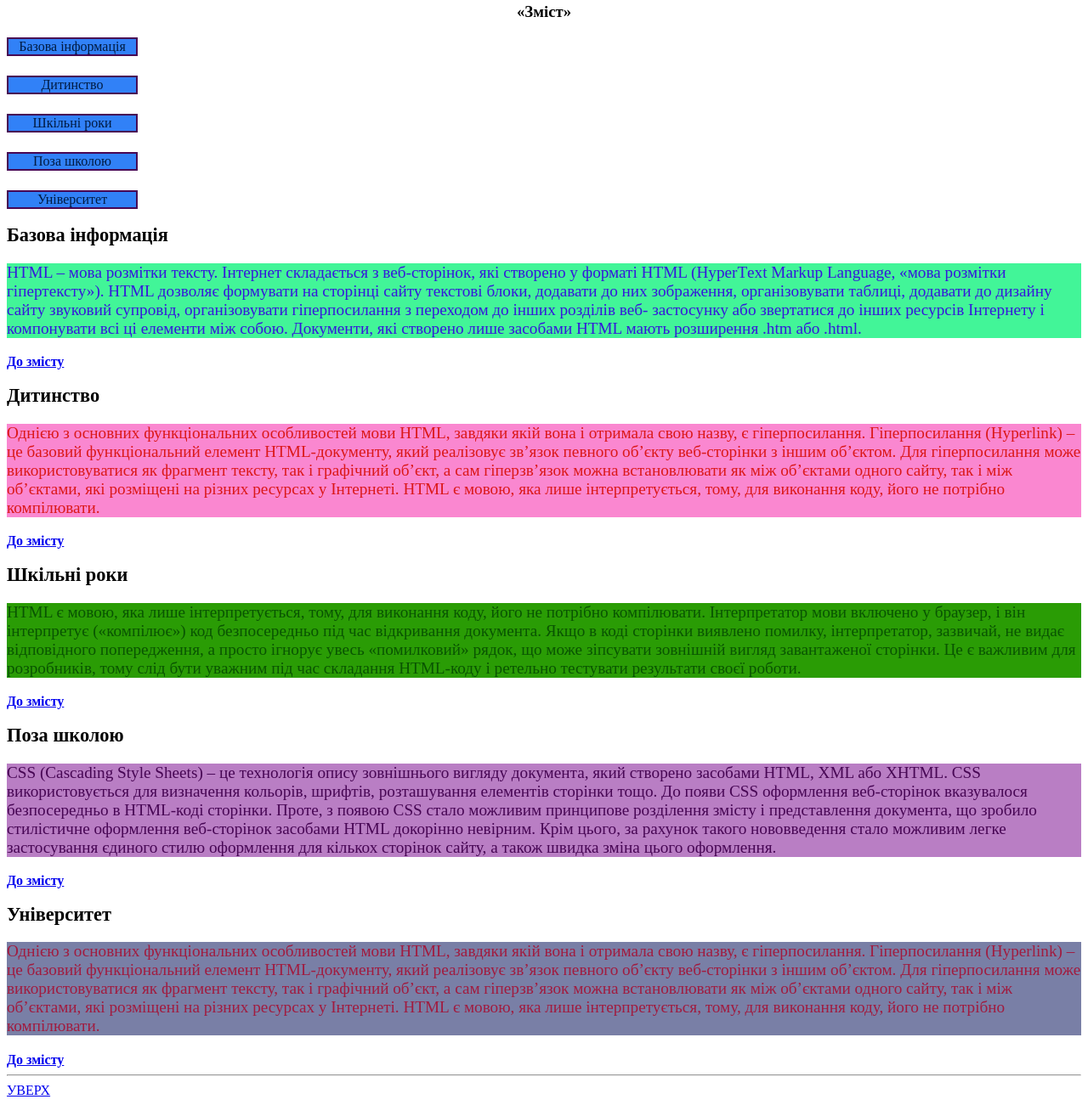
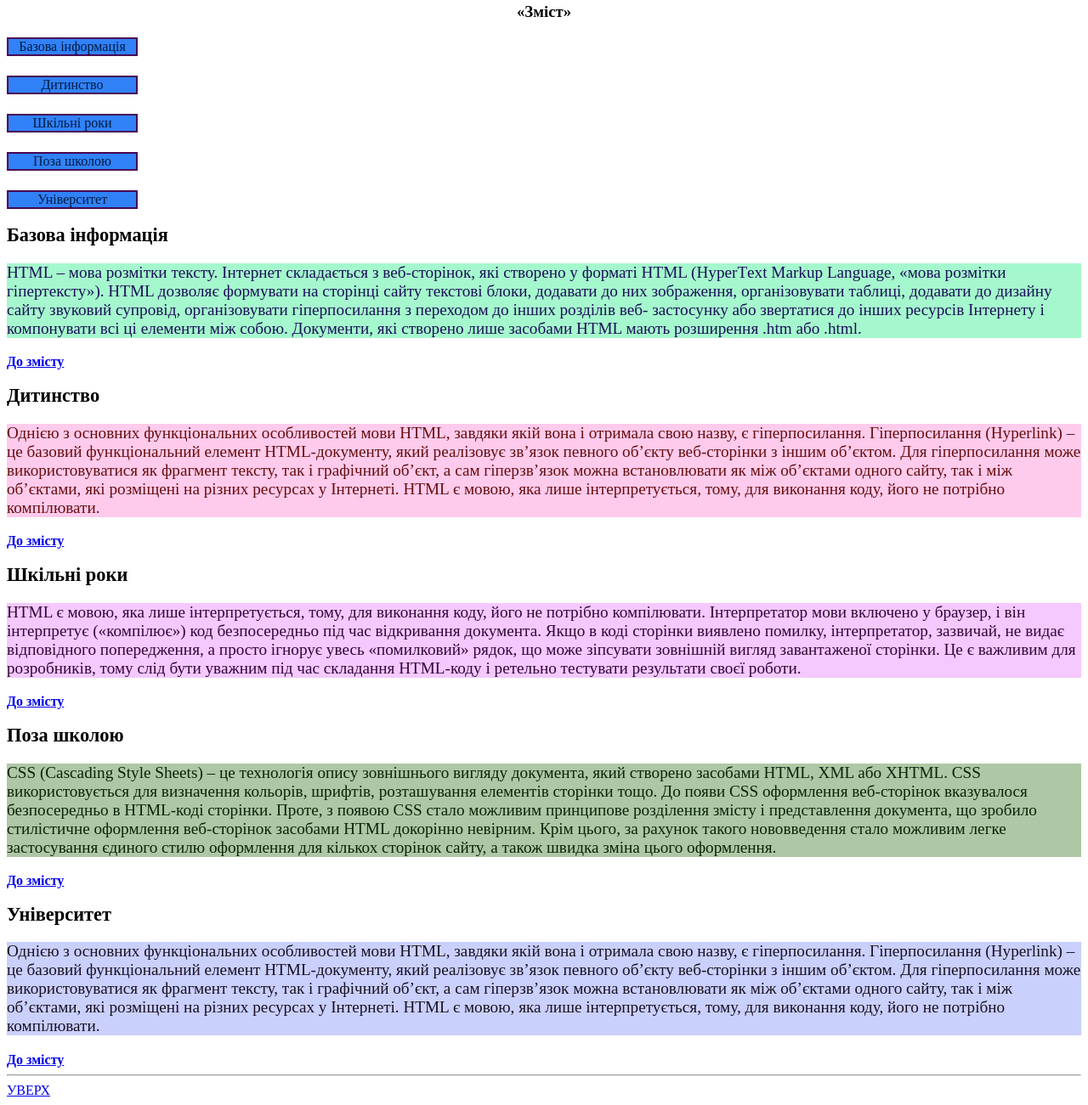
Before and after one commit to miramause/web-programing-repo, a plain HTML site: page Lab2/biography.html in a window 1280 px wide. Shown: the part 89-1390 px from the top of the page at 85% size. Drawn offline with Linux system fonts and the light colour scheme.

Commit message:
Update biography.html

```diff
--- a/Lab2/biography.html
+++ b/Lab2/biography.html
@@ -27,27 +27,27 @@
            text-transform: uppercase;
         }
         #first {
-            background-color: #42f598;
-            color: #3518db
+            background-color: #a5f8cd;
+            color: #1b1058
         }
         #second {
-            background-color: #fa87d0;
-            color: #db1818
+            background-color: #ffcbec;
+            color: #670d0d
         }
         #third {
-            background-color: #2a9c05;
-            color: #095402;
+            background-color: #f5c9ff;
+            color: #33053c;
         }
         #four {
-            background-color: #b97ec4;
-            color: #470654;
+            background-color: #aec8a6;
+            color: #0a2508;
         }
         #five {
-            background-color: #797fa6;
-            color: #a11b3f;
+            background-color: #cad0fc;
+            color: #191125;
         }
 
-        div a:link {
+         div a:link {
             text-decoration: none;
             background-color: #3181f7;
             color: #011b42;
@@ -58,13 +58,16 @@
             margin-bottom: 5px;
         }
         div a:visited {
-            background-color: #ebf531;
-            color: #871d00;
+            background-color: #3181f7;
+            color: #011b42;
         }
-
         div a:hover{
             background-color: #9c079c;
             color: #fbe6ff;
+        }
+        div a:active {
+            background-color: #ebf531;
+            color: #871d00;
         }
 
     </style>
```
